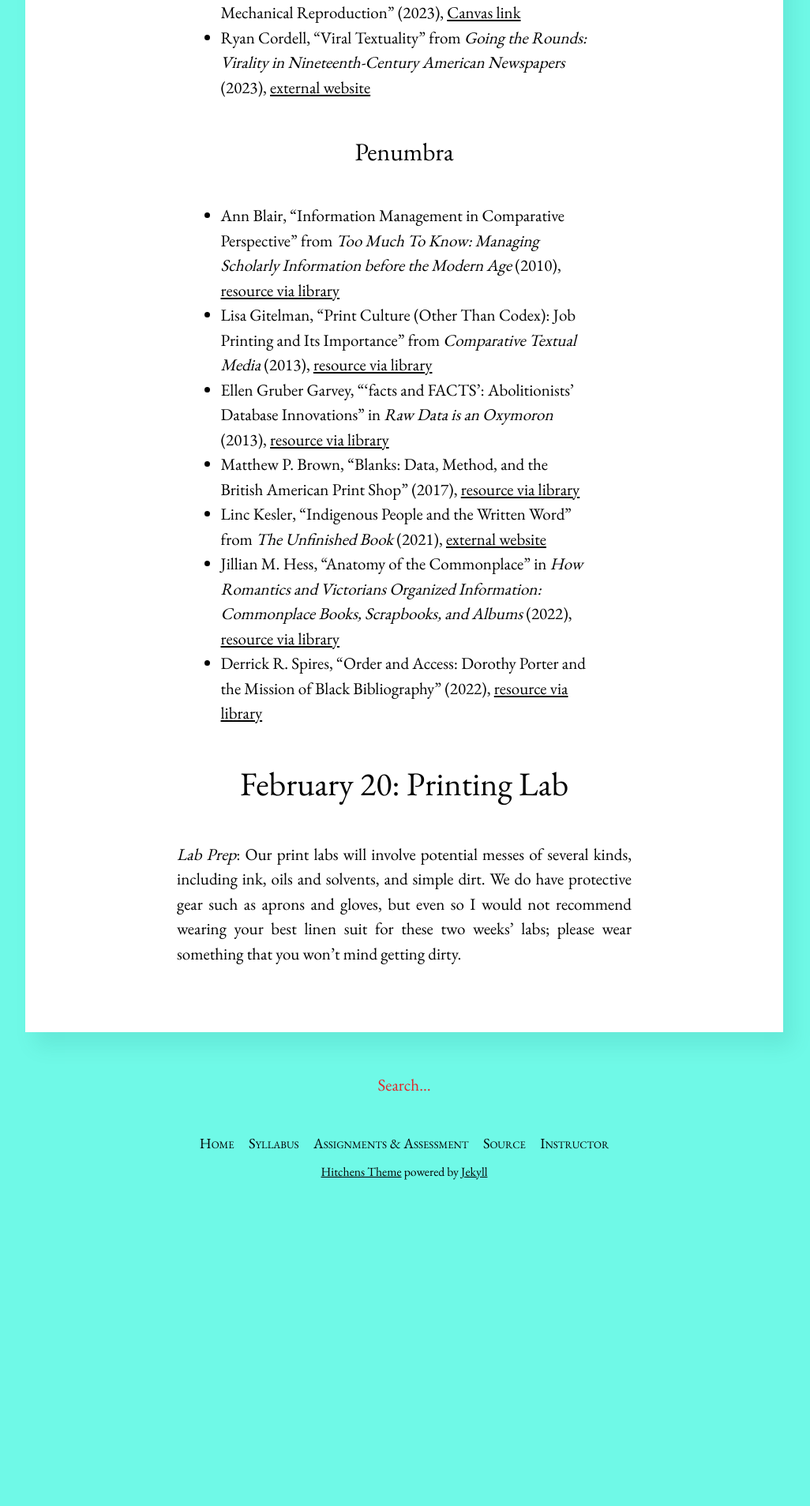
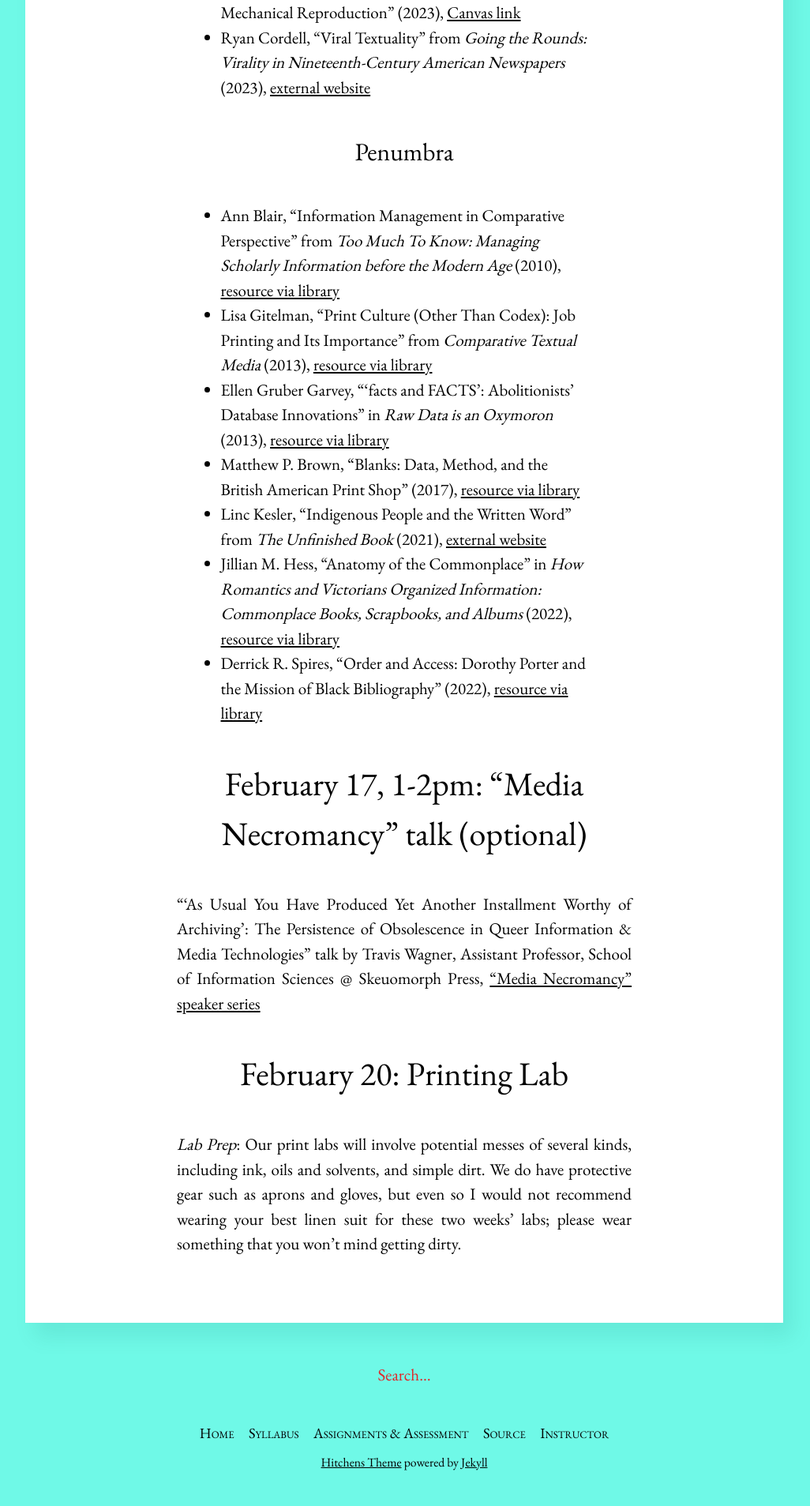
Before and after one commit to rccordell/s26bl, a Jekyll site: the page built from schedule/05-information.md, in a window 1280 px wide. Shown: the part 877-2784 px from the top of the page at 79% size, without its empty margins (128-1154 px from the left). Built offline with Jekyll 4.4.1, drawn with Linux system fonts in a browser that asks for light colours; before the commit the page ends 2417 px from its top, so only the background shows below that.

Commit message:
Update 05-information.md

```diff
--- a/schedule/05-information.md
+++ b/schedule/05-information.md
@@ -23,6 +23,10 @@ layout: post
 + Jillian M. Hess, "Anatomy of the Commonplace" in _How Romantics and Victorians Organized Information: Commonplace Books, Scrapbooks, and Albums_ (2022), [resource via library](https://doi-org.proxy2.library.illinois.edu/10.1093/oso/9780192895318.003.0002)
 + Derrick R. Spires, "Order and Access: Dorothy Porter and the Mission of Black Bibliography" (2022), [resource via library](https://www-journals-uchicago-edu.proxy2.library.illinois.edu/doi/10.1086/719973)
 
+## February 17, 1-2pm: "Media Necromancy" talk (optional)
+
+"'As Usual You Have Produced Yet Another Installment Worthy of Archiving': The Persistence of Obsolescence in Queer Information & Media Technologies" talk by Travis Wagner, Assistant Professor, School of Information Sciences @ Skeuomorph Press, ["Media Necromancy" speaker series](https://skeuomorph.ischool.illinois.edu/our-research/media-necromancy/)
+
 
 ## February 20: Printing Lab
 
```
